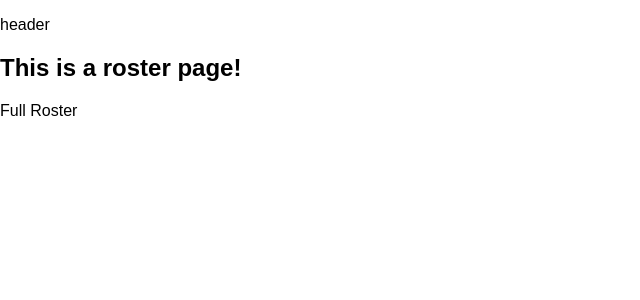
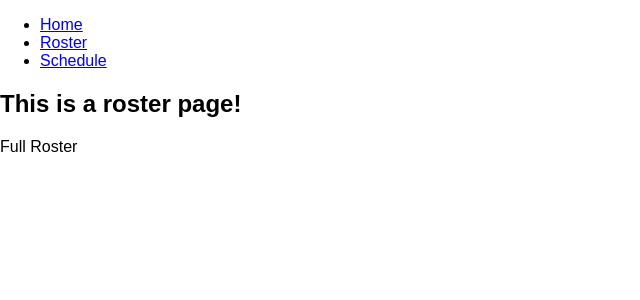
Before and after one commit to JStans12/react-router-v4-example, a React (Create React App) app: page /roster in a window 1280 px wide. Shown: the top 300 px of the page, without its empty margins (0-640 px from the left). Built offline with nearby package versions, Linux system fonts and the light colour scheme.

Commit message:
implement links

```diff
--- a/src/Header.js
+++ b/src/Header.js
@@ -1,10 +1,15 @@
 import React, { Component } from 'react';
+import { Link } from 'react-router-dom'
 
 class Header extends Component {
   render() {
     return(
       <div>
-        <p>header</p>
+        <ul>
+          <li><Link to='/'>Home</Link></li>
+          <li><Link to='/roster'>Roster</Link></li>
+          <li><Link to='/schedule'>Schedule</Link></li>
+        </ul>
       </div>
     );
   }
```
